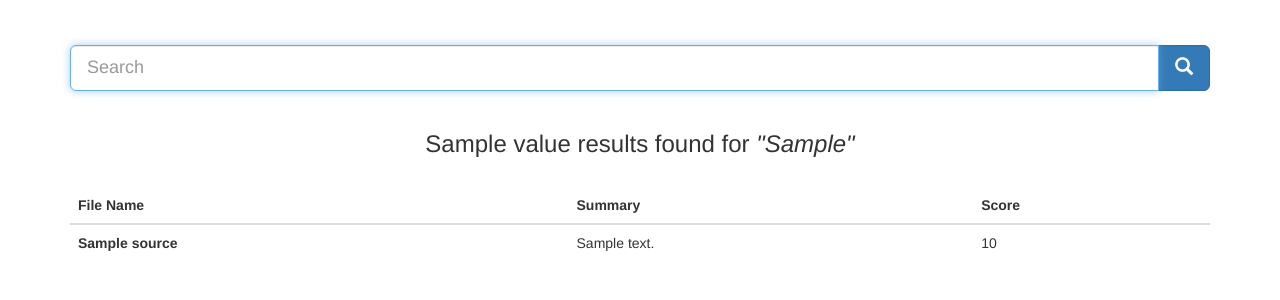
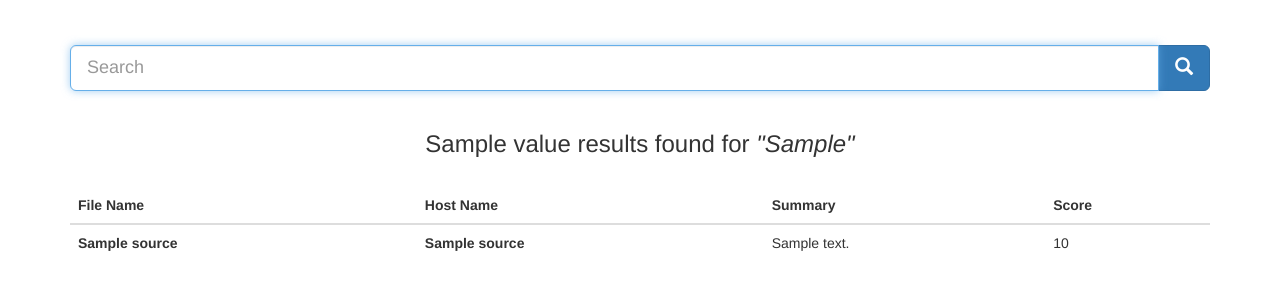
Before and after one commit to alabhyaphonepe/project, a Flask app: template application/templates/results.html in a window 1280 px wide. Shown: the part 157-457 px from the top of the page. Run offline with Flask 2, Linux system fonts and the light colour scheme; the template is opened without the code that fills it: most values are stand-ins (such as "Sample title", 1, 10 or a date in 2020); some libraries are stand-ins or nearby versions.

Commit message:
minor changes

```diff
--- a/application/templates/results.html
+++ b/application/templates/results.html
@@ -56,6 +56,7 @@
         <thead>
             <tr>
                 <th>File Name</th>
+                <th>Host Name</th>
                 <th>Summary</th>
                 <th>Score</th>
             </tr>
@@ -64,6 +65,7 @@
         <tbody>
             <tr>
                 <th scope="row">{{ hit['_source']['title']}}</th>
+                <th scope="row">{{ hit['_source']['hostname']}}</th>
                 <!-- <td><a href="">{{ hit['_source'] }}</a> -->
                 <td id="{{loop.index}}" name="goodSummary"> {{ hit['good_summary'] }} </td>
                 <td>{{ hit['_score'] }}</td>
@@ -74,7 +76,5 @@
     </table>
 </div>
 </div>
-
 </body>
-
 </html>
--- a/es.py
+++ b/es.py
@@ -24,7 +24,6 @@ if val == 1:
 
 elif val == 2:
     search = str(input("Enter text to search \n"))
-
     res = es.search(index="test-index",query={"bool": {"must": {"match": {"data": search}}}})
     #pprint(res)
 
--- a/tracker.py
+++ b/tracker.py
@@ -1,6 +1,7 @@
 import os
 import sys
 import time
+import socket
 from elasticsearch import Elasticsearch
 from pprint import pprint
 from datetime import datetime
@@ -60,6 +61,7 @@ def custom_action(file_name):
         doc = {
             'title': file_name,
             'data': data,
+            'hostname': socket.gethostname(),
             'timestamp': datetime.now(),
         }
 
```
